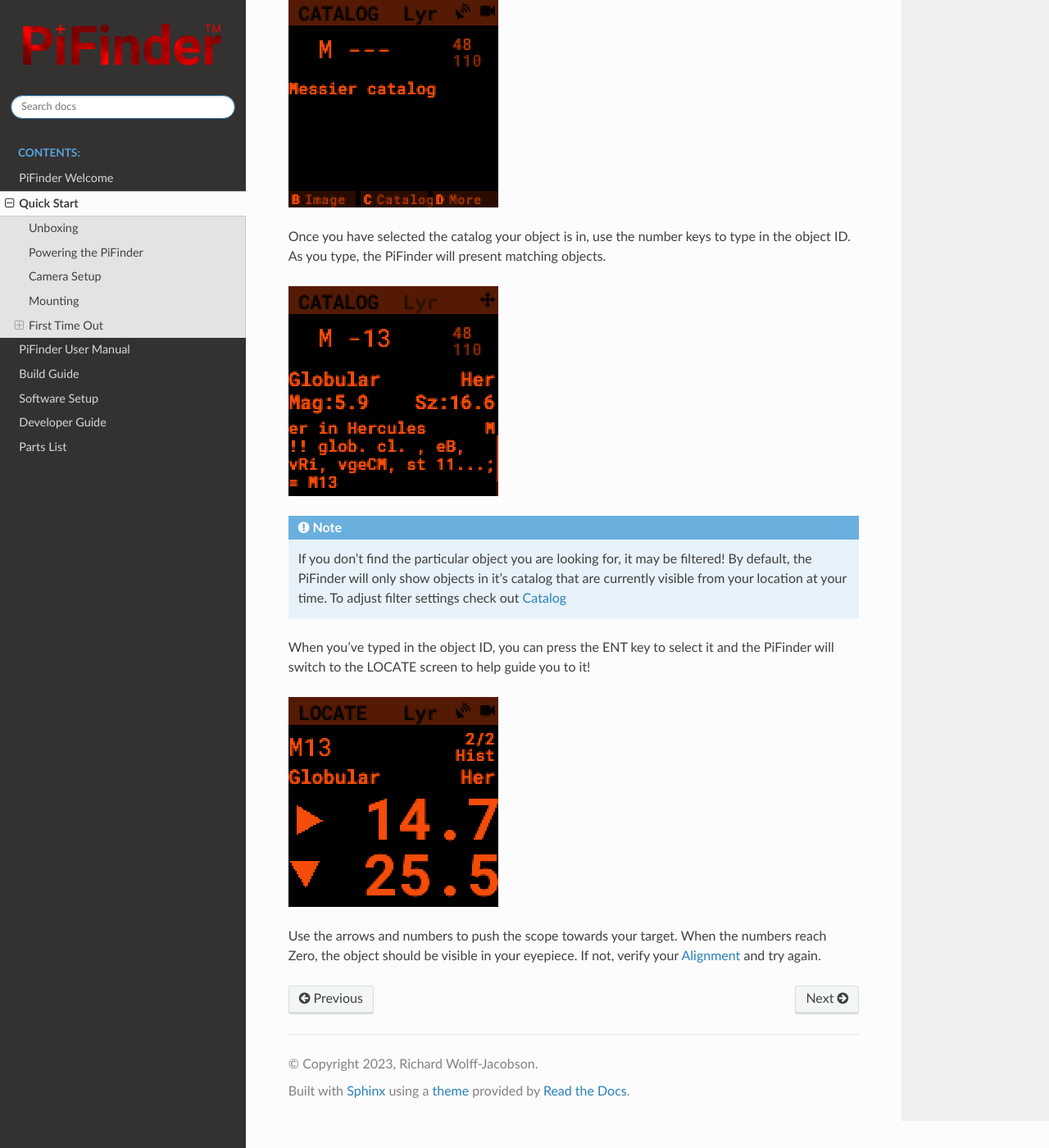
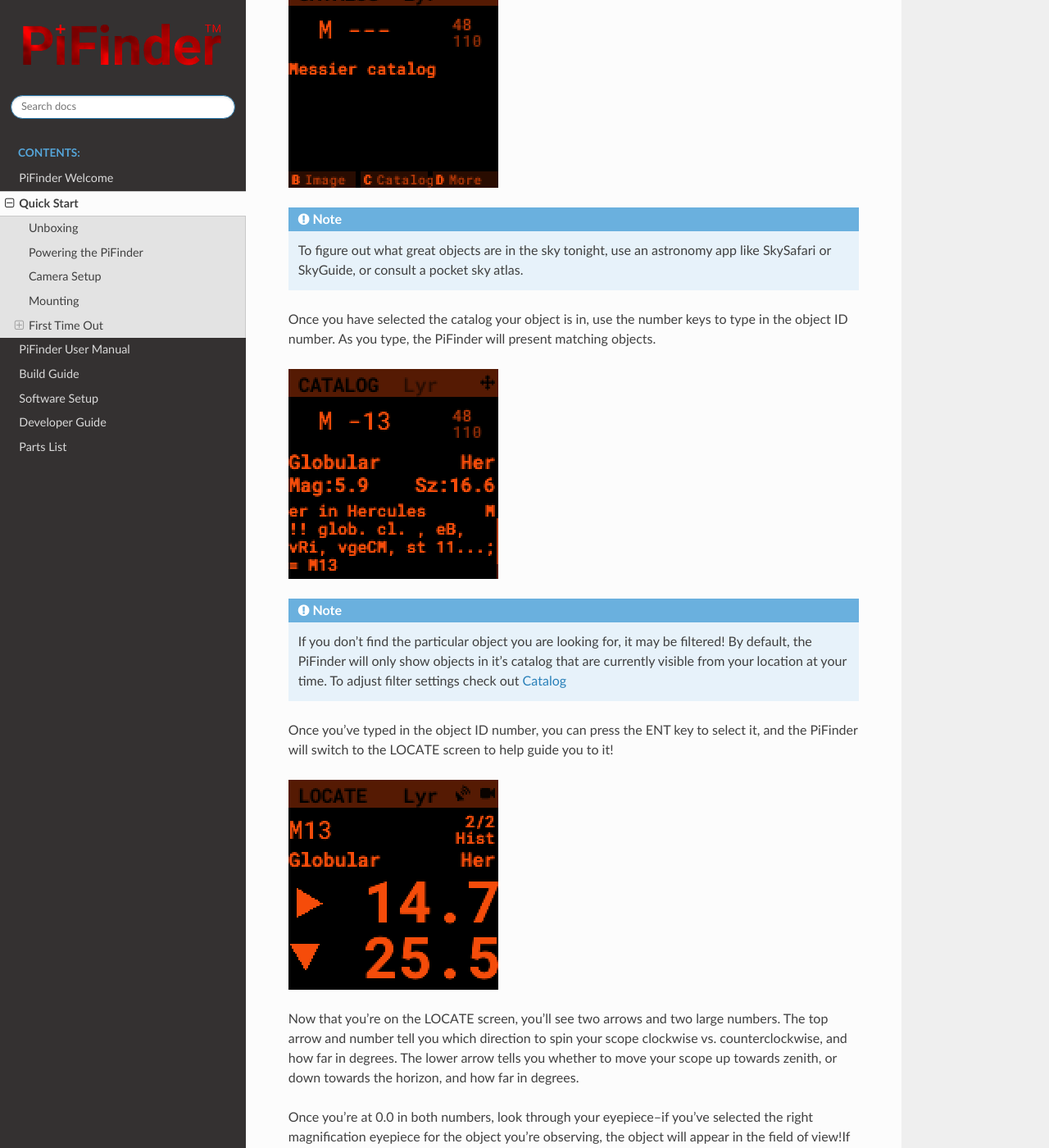
Before and after one commit to brickbots/PiFinder, a Sphinx documentation site: the page built from docs/source/quick_start.rst, in a window 1280 px wide and 1400 px high, scrolled down 8351 px. Shown: the whole window at 82% size. Built offline with Sphinx 7.4.7 and the Read the Docs theme 2.0.0, drawn with Linux system fonts in a browser that asks for light colours; some of the changed text lies outside the part shown.

Commit message:
DOCS: More cleanup...

```diff
--- a/docs/source/quick_start.rst
+++ b/docs/source/quick_start.rst
@@ -160,24 +160,29 @@
 ^^^^^^^^^^^^^^^^^^^^^^^^
 Now that you’re aligned, it’s time to explore!  We'll walk you through the steps to look up an object in the catalog, get some informaiton about it, select it to find and push your scope so it's in the eyepiece.
 
-The 'A' function key will move you through the main observing screens and if you press it twice from the CAMERA screen, you'll go through the CHART screen and end up on the CATALOG screen.
+The 'A' function key will move you through the main observing screens and if you press it twice from the CAMERA screen, you'll end up on the CATALOG screen.
 
-.. image:: images/quick_start/firstobj_CHART_001_docs.png
 .. image:: images/quick_start/firstobj_CATALOG_001_docs.png
 
 The CATALOG screen let's you browse and search through all 16,000+ objects the PiFinder can guide you to.  These objects are grouped into several popular catalogs and the 'C' function key (for Catalog) will switch between the various active catalogs.  Press 'C' until you find a catalog containing an object you'd like to look at.  In this case, we've selected Messier 13, but you'll have to adjust for your location and time of year.
 
 .. image:: images/quick_start/firstobj_CATALOG_002_docs.png
 
-Once you have selected the catalog your object is in, use the number keys to type in the object ID.  As you type, the PiFinder will present matching objects.
+.. note::
+   To figure out what great objects are in the sky tonight, use an astronomy app like SkySafari or SkyGuide, or consult a pocket sky atlas.
+
+
+Once you have selected the catalog your object is in, use the number keys to type in the object ID number.  As you type, the PiFinder will present matching objects.
 
 .. image:: images/quick_start/firstobj_CATALOG_003_docs.png
 
 .. note::
    If you don't find the particular object you are looking for, it may be filtered!  By default, the PiFinder will only show objects in it's catalog that are currently visible from your location at your time.  To adjust filter settings check out :ref:`user_guide:Catalog`
 
-When you've typed in the object ID, you can press the ENT key to select it and the PiFinder will switch to the LOCATE screen to help guide you to it!
+Once you've typed in the object ID number, you can press the ENT key to select it, and the PiFinder will switch to the LOCATE screen to help guide you to it!
 
 .. image:: images/quick_start/firstobj_LOCATE_001_docs.png
 
-Use the arrows and numbers to push the scope towards your target.  When the numbers reach Zero, the object should be visible in your eyepiece.  If not, verify your :ref:`quick_start:alignment` and try again.
+Now that you’re on the LOCATE screen, you’ll see two arrows and two large numbers. The top arrow and number tell you which direction to spin your scope clockwise vs. counterclockwise, and how far in degrees. The lower arrow tells you whether to move your scope up towards zenith, or down towards the horizon, and how far in degrees.
+
+Once you’re at 0.0 in both numbers, look through your eyepiece–if you’ve selected the right magnification eyepiece for the object you’re observing, the object will appear in the field of view!If not, verify your :ref:`quick_start:alignment` and try again.
```
